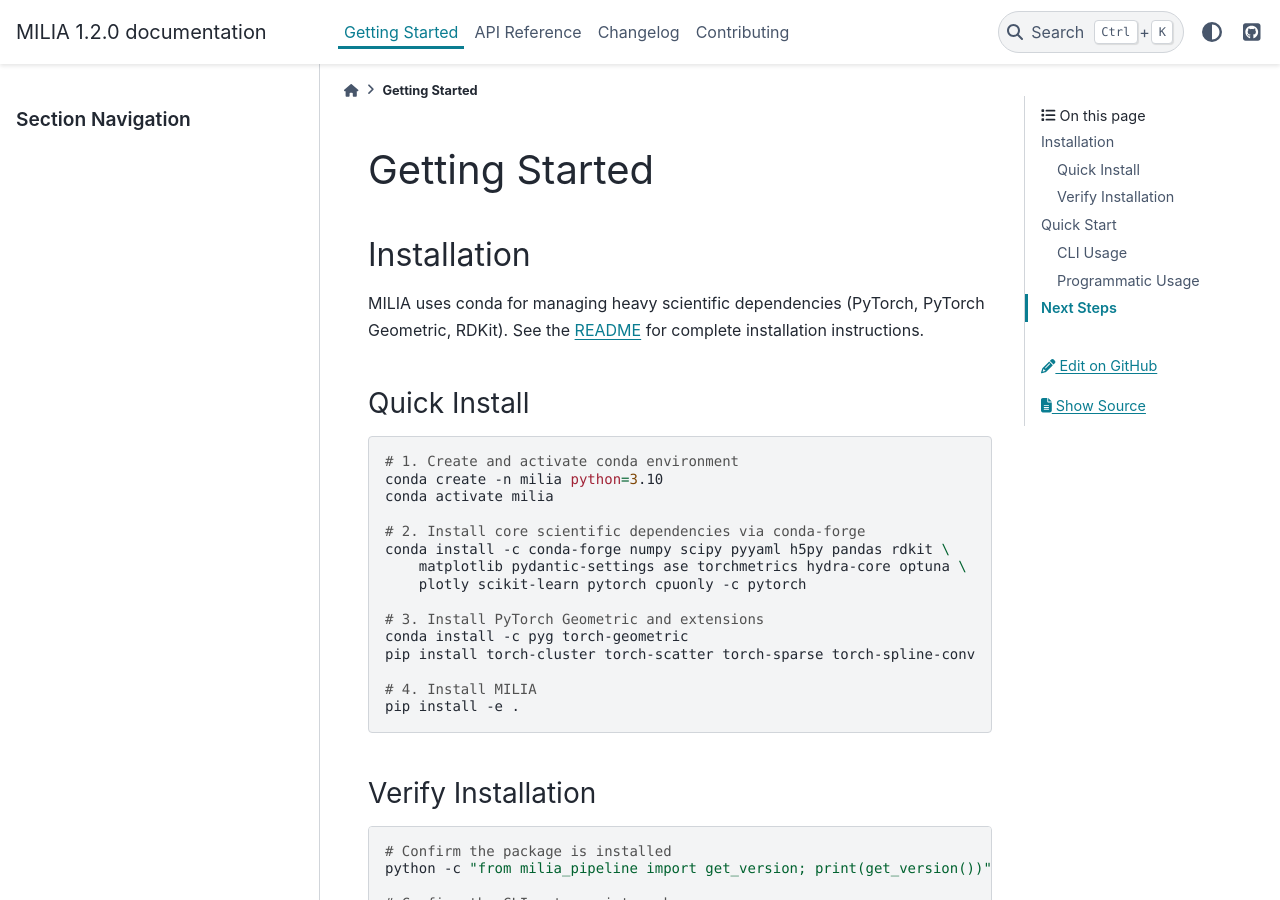
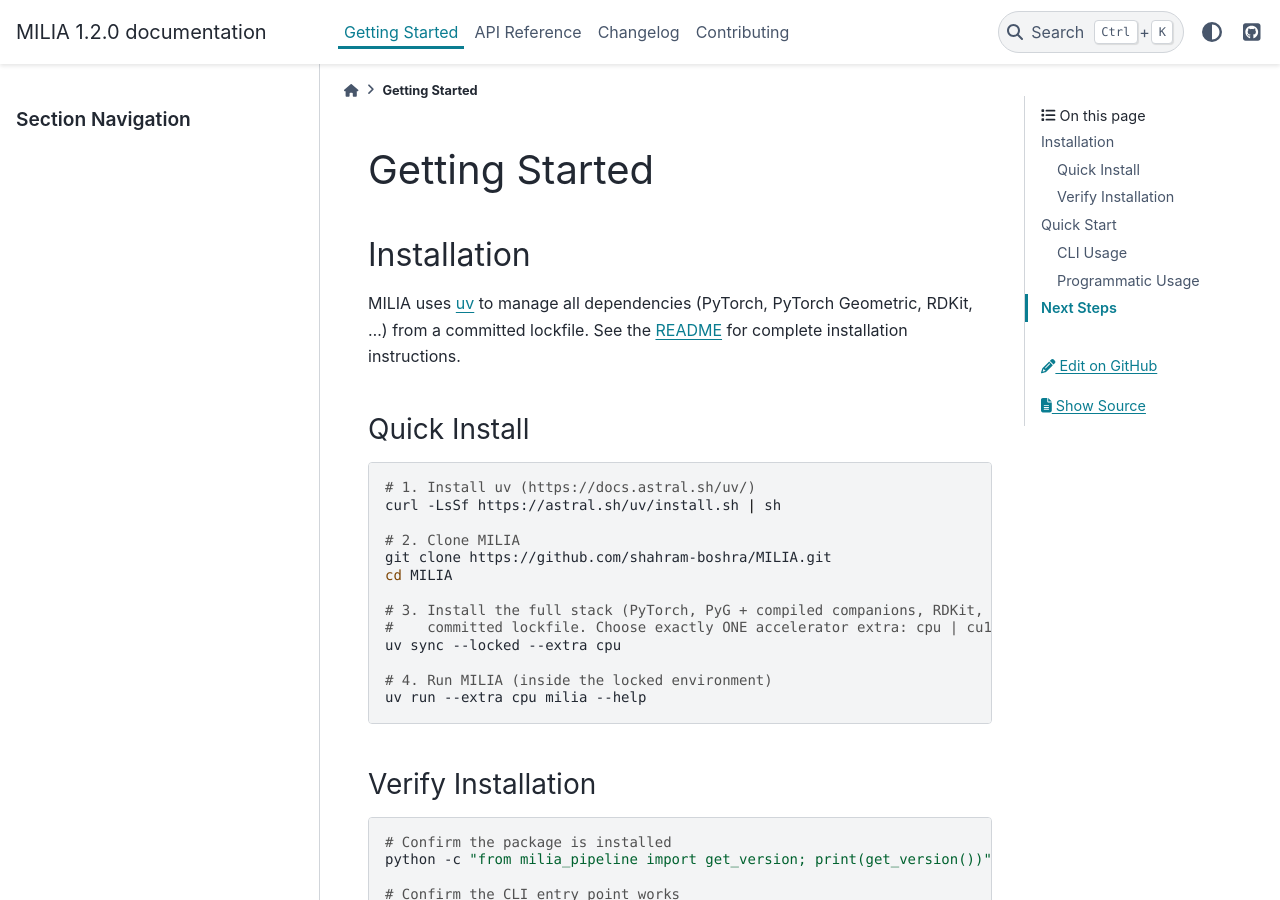
Before and after one commit to shahram-boshra/MILIA, a Sphinx documentation site: the page built from docs/getting-started.md, in a window 1280 px wide and 900 px high. Built offline with Sphinx 7.4.7 and the PyData theme 0.15.4, drawn with Linux system fonts in a browser that asks for light colours.

Commit message:
docs(uv): finish conda→uv conversion in docs/getting-started.md

````diff
--- a/docs/getting-started.md
+++ b/docs/getting-started.md
@@ -2,28 +2,26 @@
 
 ## Installation
 
-MILIA uses conda for managing heavy scientific dependencies (PyTorch, PyTorch
-Geometric, RDKit). See the [README](https://github.com/shahram-boshra/MILIA#installation)
+MILIA uses [uv](https://docs.astral.sh/uv/) to manage all dependencies (PyTorch, PyTorch
+Geometric, RDKit, …) from a committed lockfile. See the [README](https://github.com/shahram-boshra/MILIA#installation)
 for complete installation instructions.
 
 ### Quick Install
 
 ```bash
-# 1. Create and activate conda environment
-conda create -n milia python=3.10
-conda activate milia
+# 1. Install uv (https://docs.astral.sh/uv/)
+curl -LsSf https://astral.sh/uv/install.sh | sh
 
-# 2. Install core scientific dependencies via conda-forge
-conda install -c conda-forge numpy scipy pyyaml h5py pandas rdkit \
-    matplotlib pydantic-settings ase torchmetrics hydra-core optuna \
-    plotly scikit-learn pytorch cpuonly -c pytorch
+# 2. Clone MILIA
+git clone https://github.com/shahram-boshra/MILIA.git
+cd MILIA
 
-# 3. Install PyTorch Geometric and extensions
-conda install -c pyg torch-geometric
-pip install torch-cluster torch-scatter torch-sparse torch-spline-conv
+# 3. Install the full stack (PyTorch, PyG + compiled companions, RDKit, …) from the
+#    committed lockfile. Choose exactly ONE accelerator extra: cpu | cu118 | cu121 | cu124.
+uv sync --locked --extra cpu
 
-# 4. Install MILIA
-pip install -e .
+# 4. Run MILIA (inside the locked environment)
+uv run --extra cpu milia --help
 ```
 
 ### Verify Installation
````
